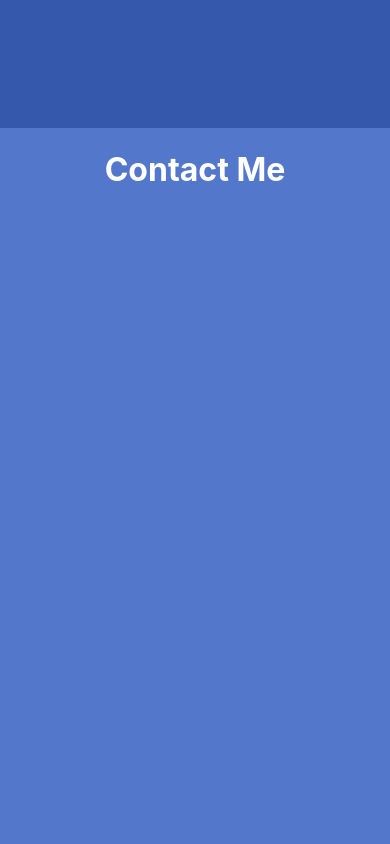
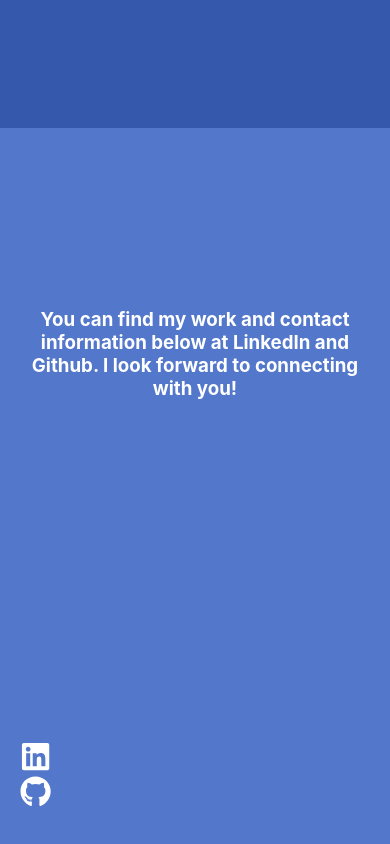
Before and after one commit to traversar/portfolio, a React (Create React App) app: page / in a window 390 px wide. Shown: the part 2654-3498 px from the top of the page. Built offline with nearby package versions, Linux system fonts and the light colour scheme.

Commit message:
Connect page content

```diff
--- a/public/index.html
+++ b/public/index.html
@@ -4,40 +4,10 @@
     <meta charset="utf-8" />
     <link rel="icon" href="%PUBLIC_URL%/favicon.ico" />
     <meta name="viewport" content="width=device-width, initial-scale=1" />
-    <meta name="theme-color" content="#000000" />
-    <meta
-      name="description"
-      content="Web site created using create-react-app"
-    />
-    <link rel="apple-touch-icon" href="%PUBLIC_URL%/logo192.png" />
-    <!--
-      manifest.json provides metadata used when your web app is installed on a
-      user's mobile device or desktop. See https://developers.google.com/web/fundamentals/web-app-manifest/
-    -->
-    <link rel="manifest" href="%PUBLIC_URL%/manifest.json" />
-    <!--
-      Notice the use of %PUBLIC_URL% in the tags above.
-      It will be replaced with the URL of the `public` folder during the build.
-      Only files inside the `public` folder can be referenced from the HTML.
-
-      Unlike "/favicon.ico" or "favicon.ico", "%PUBLIC_URL%/favicon.ico" will
-      work correctly both with client-side routing and a non-root public URL.
-      Learn how to configure a non-root public URL by running `npm run build`.
-    -->
-    <title>React App</title>
+    <title>Andrew Travers</title>
   </head>
   <body>
     <noscript>You need to enable JavaScript to run this app.</noscript>
     <div id="root"></div>
-    <!--
-      This HTML file is a template.
-      If you open it directly in the browser, you will see an empty page.
-
-      You can add webfonts, meta tags, or analytics to this file.
-      The build step will place the bundled scripts into the <body> tag.
-
-      To begin the development, run `npm start` or `yarn start`.
-      To create a production bundle, use `npm run build` or `yarn build`.
-    -->
   </body>
 </html>
--- a/src/components/Connect.js
+++ b/src/components/Connect.js
@@ -1,11 +1,27 @@
 import React from 'react';
 import {Element} from 'react-scroll';
+import { FaLinkedin, FaGithub } from 'react-icons/fa'
+import { IconContext } from 'react-icons/lib';
 
 const Contact = () => {
     return (
         <Element name='connect-section'>
             <div className='contact-container detail-container'>
-                <h1>Contact Me</h1>
+                <div className='contact-p'>
+                    <h3>
+                    You can find my work and contact information below at LinkedIn and Github. I look forward to connecting with you!
+                    </h3>
+                </div>
+                <div className='contact-links'>
+                    <IconContext.Provider value={{ size: '8vw' }}>
+                        <div>
+                            <FaLinkedin />
+                        </div>
+                        <div>
+                            <FaGithub />
+                        </div>
+                    </IconContext.Provider>
+                </div>
             </div>
         </Element>
     )
--- a/src/index.css
+++ b/src/index.css
@@ -386,12 +386,25 @@ code {
 .contact-container {
   background-color: var(--contact-color);
   transition: background-color .7s;
+  display: flex;
+  flex-direction: column;
+  justify-content: space-around;
 }
 
+.contact-links {
+  display: flex;
+  justify-content: space-around;
+  flex-direction: row;
+  width: 90%;
+}
 
-/*
-'rgb(170, 190, 230)'
-'rgb(202, 230, 170)'
-'rgb(230, 170, 178)'
-'rgb(172, 230, 170)'
-*/
+.contact-p {
+  width: 85%;
+  text-align: center;
+}
+
+@media (max-width: 749px) {
+  .contact-links {
+    flex-direction: column;
+  }
+}
```
Also changed, not shown: 1 other file (tests, documents, lock files or other folders).
